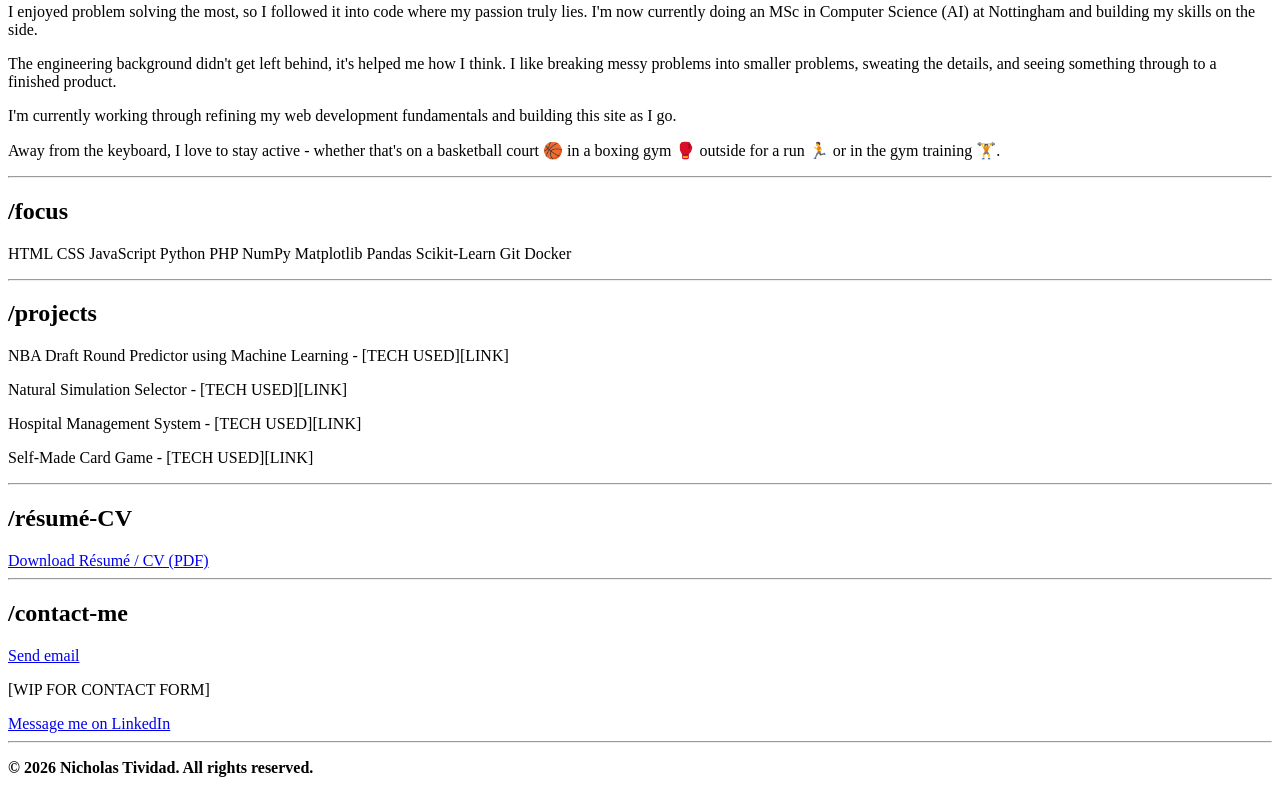
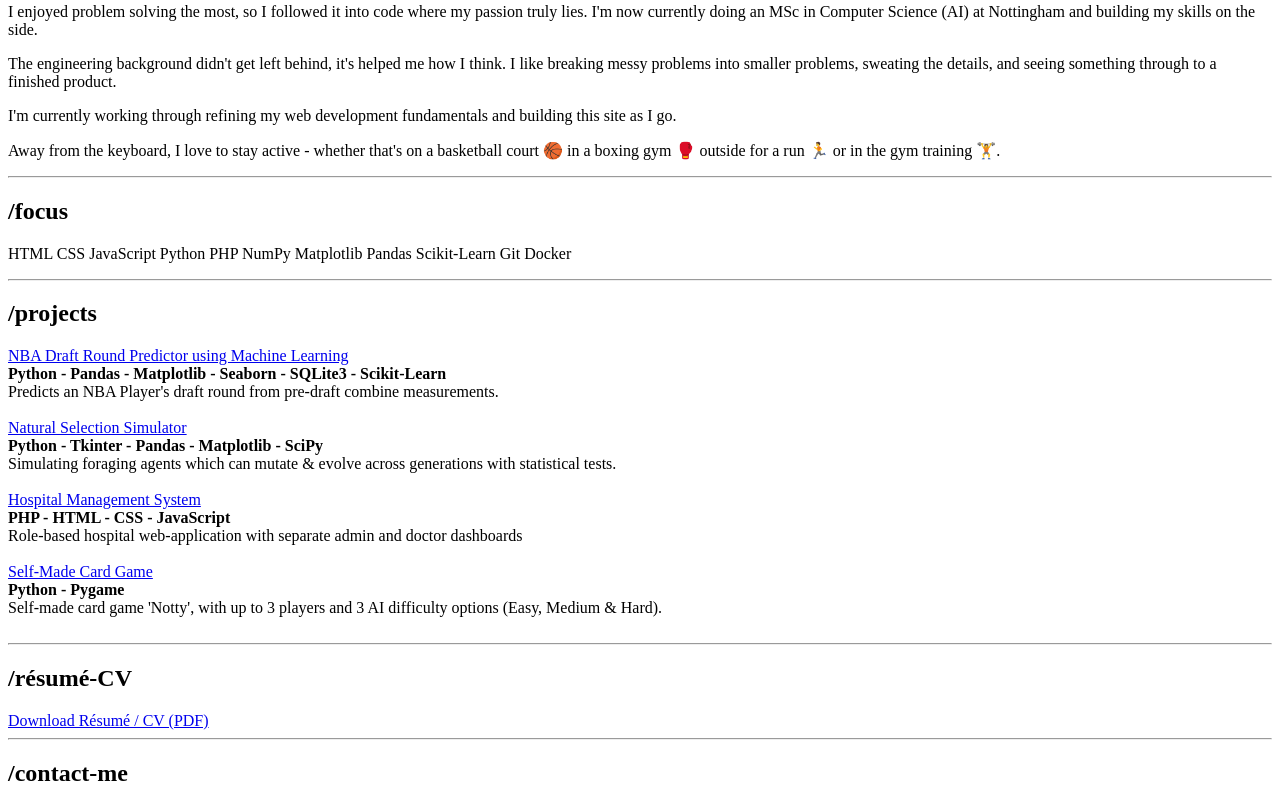
Before and after one commit to NicoTividad/portfolio-website, a plain HTML site: page index.html in a window 1280 px wide. Shown: the part 422-1212 px from the top of the page. Drawn offline with Linux system fonts and the light colour scheme.

Commit message:
Updated /project section in index.html with updated project links and descriptions

```diff
--- a/index.html
+++ b/index.html
@@ -58,10 +58,25 @@
             <!-- PROJECTS SECTION -->
         <section id="projects">
             <h2>/projects</h2>
-            <p>NBA Draft Round Predictor using Machine Learning - [TECH USED][LINK]</p>
-            <p>Natural Simulation Selector - [TECH USED][LINK]</p>
-            <p>Hospital Management System - [TECH USED][LINK]</p>
-            <p>Self-Made Card Game - [TECH USED][LINK]</p>
+
+            <a href="https://github.com/NicoTividad/nba-draft-round-prediction" target="_blank" rel="noreferrer">NBA Draft Round Predictor using Machine Learning</a>
+            <div><strong>Python - Pandas - Matplotlib - Seaborn - SQLite3 - Scikit-Learn</strong></div>
+            <div>Predicts an NBA Player's draft round from pre-draft combine measurements.</div> <br>
+
+
+            <a href="https://github.com/NicoTividad/natural-selection-simulation" target="_blank" rel="noreferrer">Natural Selection Simulator</a>
+            <div><strong>Python - Tkinter - Pandas - Matplotlib - SciPy</strong></div>
+            <div>Simulating foraging agents which can mutate & evolve across generations with statistical tests.</div> <br>
+
+
+            <a href="https://github.com/NicoTividad/hospital-management-system">Hospital Management System</a>
+            <div><strong>PHP - HTML - CSS - JavaScript</strong></div>
+            <div>Role-based hospital web-application with separate admin and doctor dashboards</div> <br>
+
+
+            <a href="https://github.com/NicoTividad/notty-card-game" target="_blank" rel="noreferrer">Self-Made Card Game</a>
+            <div><strong>Python - Pygame</strong></div>
+            <div>Self-made card game 'Notty', with up to 3 players and 3 AI difficulty options (Easy, Medium & Hard).</div> <br>
         </section>
 
         <hr>
```
